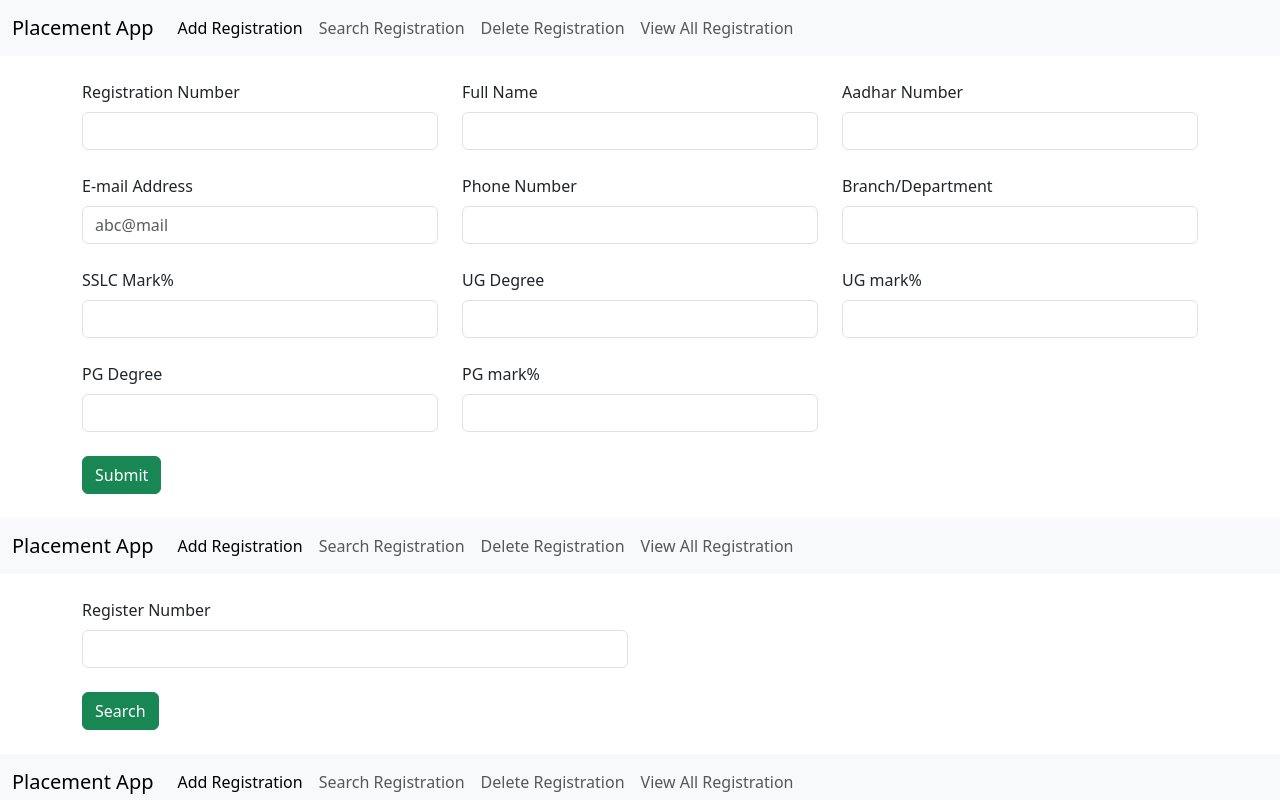
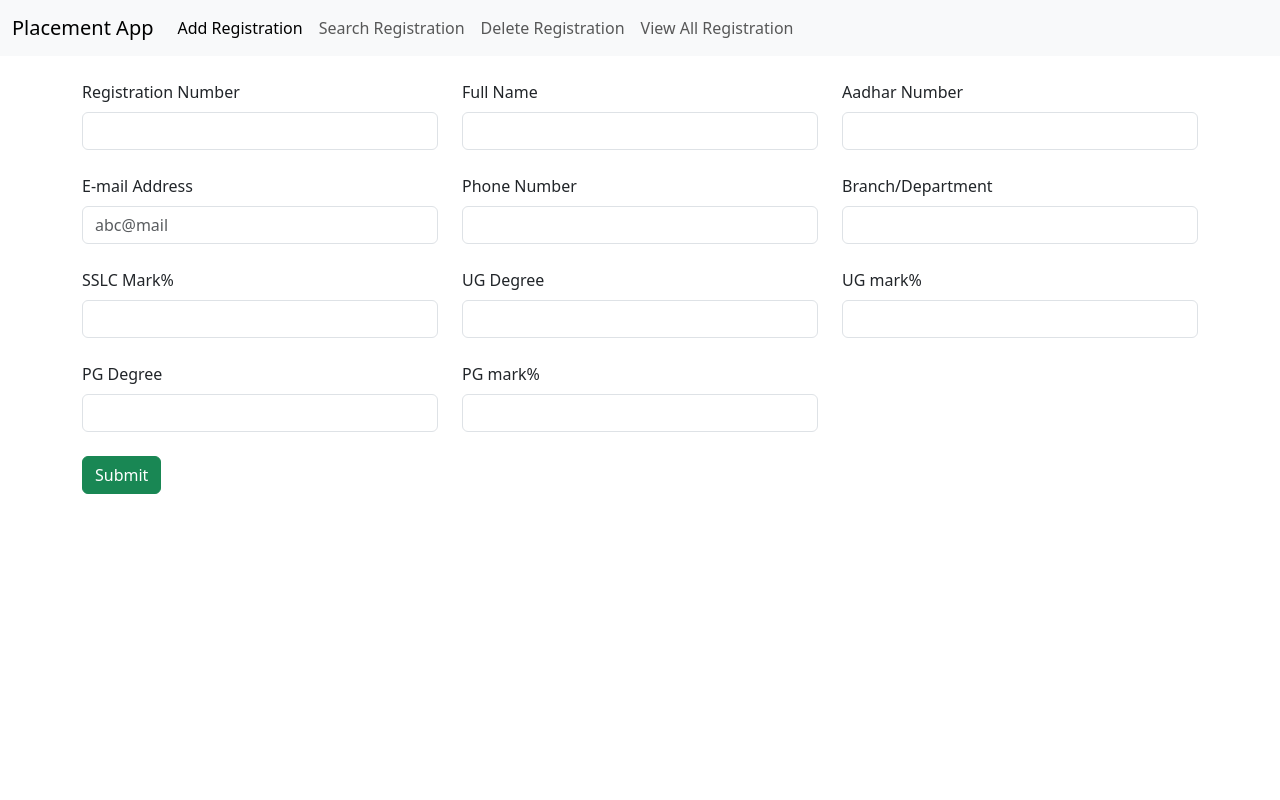
Before and after one commit to Ananthuunnithan/placement-app, a React (Vite) app: page / in a window 1280 px wide. Shown: the top 800 px of the page. Built offline with nearby package versions, Linux system fonts and the light colour scheme.

Commit message:
completed view

```diff
--- a/package.json
+++ b/package.json
@@ -10,8 +10,10 @@
     "preview": "vite preview"
   },
   "dependencies": {
+    "axios": "^1.18.1",
     "react": "^19.2.7",
-    "react-dom": "^19.2.7"
+    "react-dom": "^19.2.7",
+    "react-router-dom": "^7.18.1"
   },
   "devDependencies": {
     "@eslint/js": "^10.0.1",
--- a/src/App.jsx
+++ b/src/App.jsx
@@ -7,16 +7,22 @@ import AddReg from './components/AddReg'
 import NavBar from './components/NavBar'
 import SearchStudent from './components/SearchStudent'
 import DeleteStudent from './components/DeleteStudent'
+import { BrowserRouter, Route, Routes } from 'react-router-dom'
+import ViewStudent from './components/ViewStudent'
 
 function App() {
   const [count, setCount] = useState(0)
 
   return (
     <>
-
-<AddReg/>
-<SearchStudent/>
-<DeleteStudent/>
+    <BrowserRouter>
+      <Routes>
+        <Route path='/' element={<AddReg/>}/>
+        <Route path='/search' element={<SearchStudent/>}/>
+        <Route path='/delete' element={<DeleteStudent/>}/>
+        <Route path='/view' element={<ViewStudent/>}/>
+      </Routes>
+      </BrowserRouter>
     </>
   )
 }
--- a/src/components/NavBar.jsx
+++ b/src/components/NavBar.jsx
@@ -13,16 +13,16 @@ const NavBar = () => {
                     <div class="collapse navbar-collapse" id="navbarNav">
                         <ul class="navbar-nav">
                             <li class="nav-item">
-                                <a class="nav-link active" aria-current="page" href="#">Add Registration</a>
+                                <a class="nav-link active" aria-current="page" href="/">Add Registration</a>
                             </li>
                             <li class="nav-item">
-                                <a class="nav-link" href="#">Search Registration</a>
+                                <a class="nav-link" href="/search">Search Registration</a>
                             </li>
                             <li class="nav-item">
-                                <a class="nav-link" href="#">Delete Registration</a>
+                                <a class="nav-link" href="/delete">Delete Registration</a>
                             </li>
                             <li class="nav-item">
-                                <a class="nav-link" href="#">View All Registration</a>
+                                <a class="nav-link" href="/view">View All Registration</a>
                             </li>
                         </ul>
                     </div>
--- /dev/null
+++ b/src/components/ViewStudent.jsx
@@ -0,0 +1,66 @@
+import axios from 'axios'
+import React, { useEffect, useState } from 'react'
+import NavBar from './NavBar'
+
+const ViewStudent = () => {
+    const [data, changeData] = useState([])
+
+    const fetchData = () => {
+        axios.get("https://raw.githubusercontent.com/anishpdm/demo-json-api/refs/heads/main/placement.json").then(
+            (response) => {
+                changeData(response.data)
+            }
+        ).catch()
+    }
+    useEffect(
+        () => {
+            fetchData()
+        }, []
+    )
+    return (
+        <div>
+            <NavBar />
+            <table class="table">
+                <thead>
+                    <tr>
+                        <th scope="col">Register Number</th>
+                        <th scope="col">Full Name</th>
+
+                        <th scope="col">Branch</th>
+                        <th scope="col">SSLC Mark</th>
+                        <th scope="col">Plus Two Mark</th>
+
+                        <th scope="col">UG Mark</th>
+
+                        <th scope="col">PG Mark</th>
+                    </tr>
+                </thead>
+                <tbody>
+                    {data.map(
+                        (value, index) => {
+                            return (
+                                <tr>
+                                    <th scope="row">{value.regNo}</th>
+                                    <td>{value.fullName}</td>
+
+                                    <td>{value.branch}</td>
+                                    <td>{value.sslcMark}</td>
+                                    <td>{value.plusTwoMark}</td>
+
+                                    <td>{value.ugMark}</td>
+
+                                    <td>{value.pgMark}</td>
+                                </tr>
+                            )
+                        }
+                    )}
+
+
+                </tbody>
+            </table>
+
+        </div>
+    )
+}
+
+export default ViewStudent
```
Also changed, not shown: 1 other file (tests, documents, lock files or other folders).
